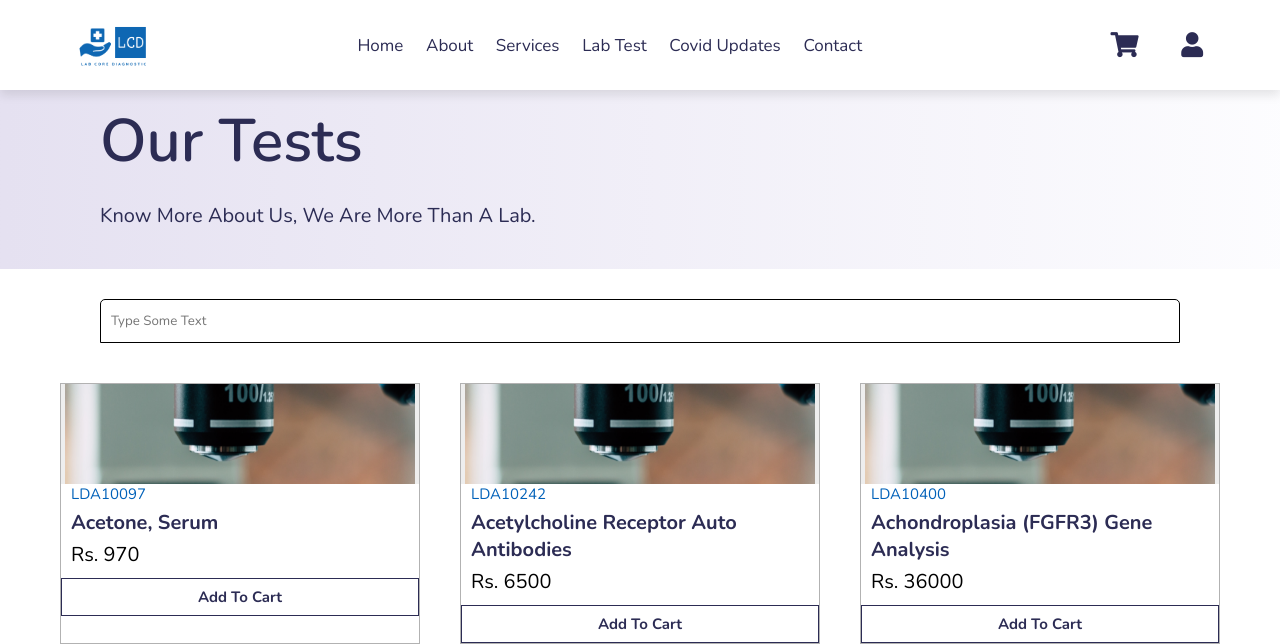
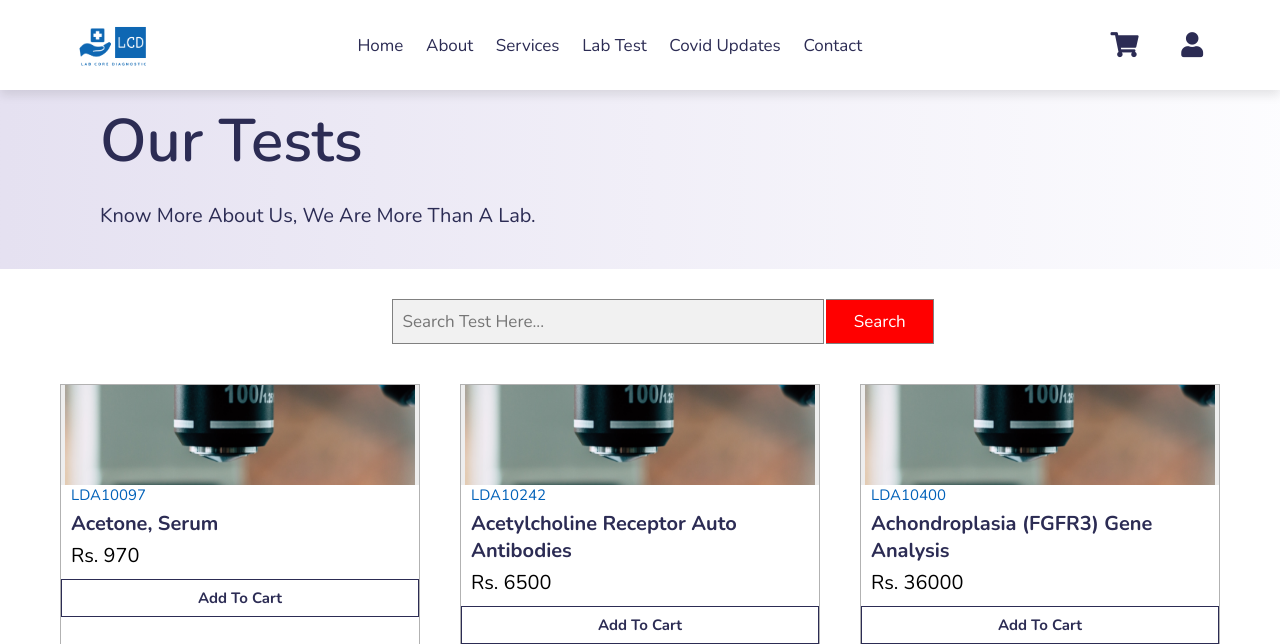
Before and after one commit to rahberabbas/lcDiagnosis, a Django app: page /lab-test/ in a window 1280 px wide. Shown: the top 644 px of the page. Run offline with Django 3.2, Linux system fonts and the light colour scheme; data comes from the database, SQL or seed files in the repository.

Commit message:
Pagination Done

```diff
--- a/bloodlab/urls.py
+++ b/bloodlab/urls.py
@@ -1,7 +1,7 @@
 from django.contrib import admin
 from django.urls import path
 from account.views import register_view, logout_request, profile, editprofile, changepass, login_request, ResetPasswordView, activate_user, activtaion_send, login2, link
-from core.views import index, Import_csv, products, ProductDetailView, add_to_cart, show_cart, removecart, checkout, payment_done, order, contact, about, service, covid
+from core.views import index, Import_csv, products, ProductDetailView, add_to_cart, show_cart, removecart, checkout, payment_done, order, contact, about, service, covid, search
 from django.contrib.auth import views as auth_views
 
 urlpatterns = [
@@ -37,6 +37,7 @@ urlpatterns = [
          name='password_reset_complete'),
      path('login-2/', login2, name='login2'),
      path('link/', link, name='link'),
+     path('search/', search, name='search'),
 ]
 
 
--- a/core/views.py
+++ b/core/views.py
@@ -56,6 +56,7 @@ def Import_csv(request):
     return render(request, 'importexcel.html',{})
 
 def products(request):
+
     items = Item.objects.all()
     paginator = Paginator(items, 100)
     page_number = request.GET.get('page')
@@ -189,3 +190,9 @@ def service(request):
 
 def covid(request):
     return render(request, 'core/covid.html')
+
+def search(request):
+    q = request.GET['q']
+    items = Item.objects.filter(testname__icontains=q)
+    return render(request, 'core/search.html',{
+        'items': items, 'q':q})
--- a/templates/product.html
+++ b/templates/product.html
@@ -15,7 +15,11 @@
 
     <section class="lab-search-box">
         <div class="lab-search-box-container">
-            <input id="search-box-lab" type="text" placeholder="Type some text">
+            <form class="example" method="GET" action="{% url 'search' %}">
+                <!-- {% csrf_token %} -->
+                <input type="text" placeholder="Search Test here..." aria-describedby="url" name="q">
+                <button type="submit">Search</button>
+             </form>
         </div>
         <!-- -------------------- -->
         <div class="product-list-box">
@@ -92,6 +96,44 @@
                 background-color: rgb(0,97,185);
                 color: white;
             }
+                form.example input[type="text"] {
+                    padding: 10px;
+                    font-size: 17px;
+                    border: 1px solid grey;
+                    width: 40%;
+                    margin-left: 27%;
+                    background: #f1f1f1;
+                  }
+
+                  /* Style the submit button */
+                  form.example button {
+                    width: 10%;
+                    padding: 10px;
+                    background-color: red;
+                    color: white;
+                    font-size: 17px;
+                    border: 1px solid grey;
+                    border-left: none; /* Prevent double borders */
+                    cursor: pointer;
+                  }
+
+                  form.example button:hover {
+                    background-color: #000;
+                    color: #ffffff;
+                    transition: 0.3s ease;
+                  }
+                  @media screen and (max-width: 960px) {
+                    form.example button {
+                      width: 20%;
+                    }
+                  }
+
+                  @media screen and (max-width: 959px) {
+                    form.example input[type="text"] {
+                      width: 65%;
+                      margin-left: 8%;
+                    }
+                  }
 
         </style>
 
```
Also changed, not shown: templates/core/search.html (added, +110 -0 lines).
